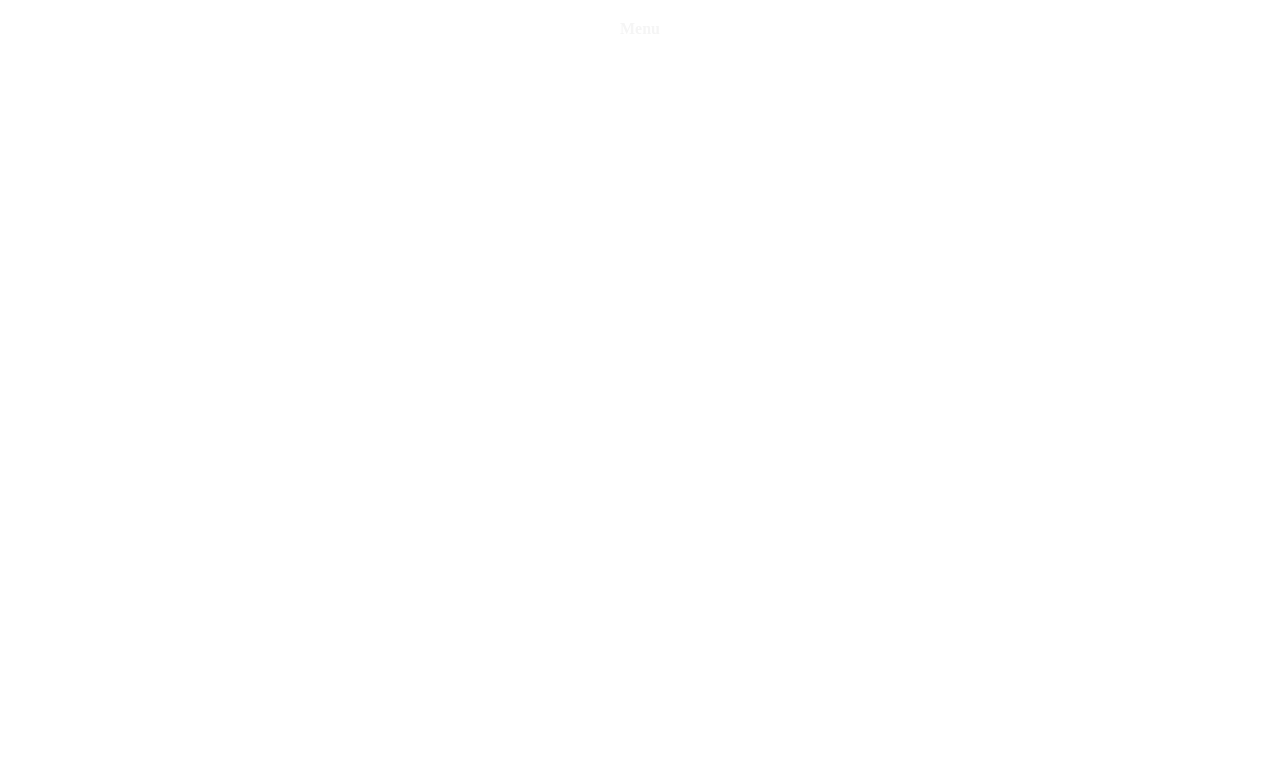
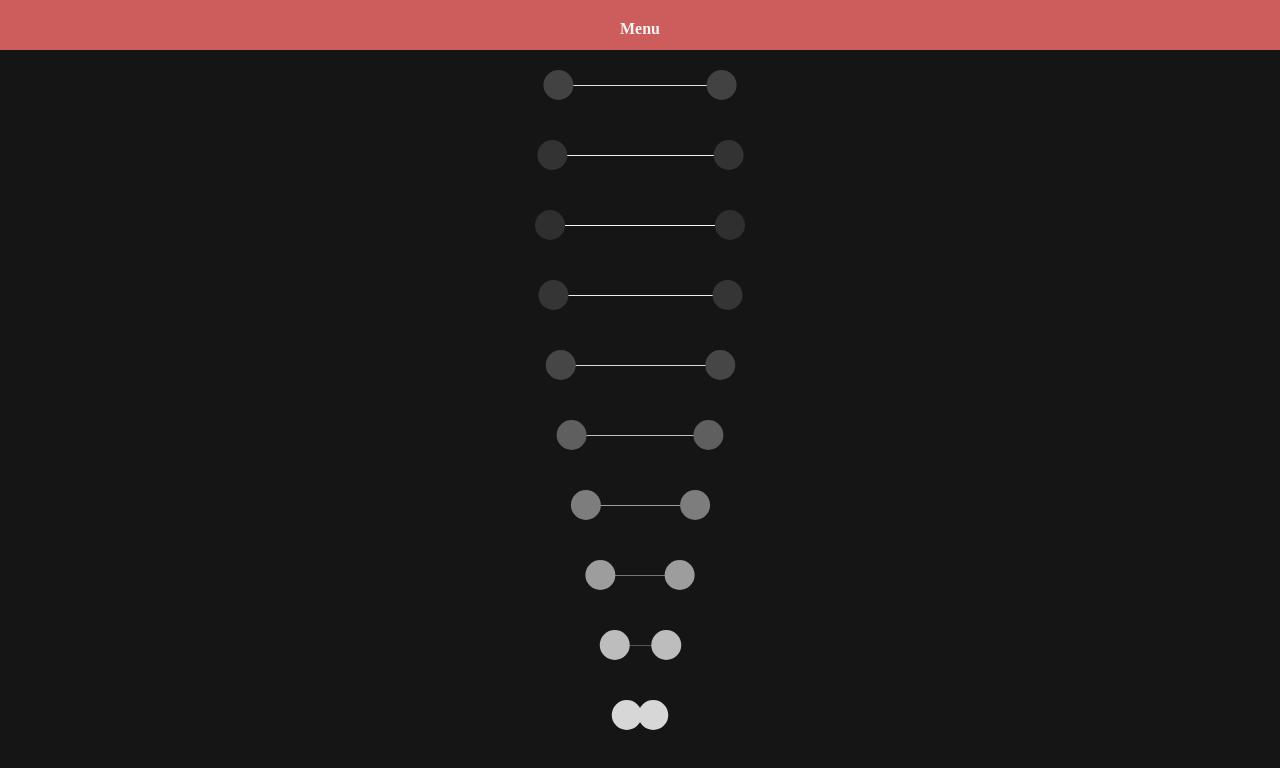
Before and after one commit to MrPeanutButterz/Visual-Playground, a React (Create React App) app: page /dna in a window 1280 px wide. Before the commit this address had no page. Shown: the top 768 px of the page. Built offline with nearby package versions, Linux system fonts and the light colour scheme.

Commit message:
added Dna animation

```diff
--- a/src/App.css
+++ b/src/App.css
@@ -18,6 +18,12 @@ nav {
     position: absolute;
     top: 0;
     width: 100%;
+    height: 50px;
+}
+
+nav:hover {
+    background-color: indianred;
+
 }
 
 .link {
--- a/src/App.js
+++ b/src/App.js
@@ -7,6 +7,7 @@ import SunsetHorizon from "./pages/no1/SunsetHorizon";
 import CirclesFalling from "./pages/no2/CirclesFalling";
 import CirclesPlanetary from "./pages/no3/CirclesPlanetary";
 import Squares from "./pages/no4/Squares";
+import Dna from "./pages/no5/Dna";
 
 export default function App() {
   return <>
@@ -23,6 +24,7 @@ export default function App() {
       <Route exact path="/circles-falling" element={<CirclesFalling/>}></Route>
       <Route exact path="/circles-planetary" element={<CirclesPlanetary/>}></Route>
       <Route exact path="/squares" element={<Squares/>}></Route>
+      <Route exact path="/dna" element={<Dna/>}></Route>
     </Routes>
   </>
 }
--- a/src/pages/Overview.js
+++ b/src/pages/Overview.js
@@ -28,6 +28,12 @@ export default function Overview() {
           <p>Squares</p>
         </div>
       </NavLink>
+      <NavLink to="/dna">
+        <div className="link">
+          <h2>5</h2>
+          <p>Dna</p>
+        </div>
+      </NavLink>
     </section>
   </>
 };
--- a/src/pages/no2/CirclesFalling.js
+++ b/src/pages/no2/CirclesFalling.js
@@ -10,6 +10,7 @@ export default function CirclesFalling() {
       height: 0,
       duration: 1.5,
       ease: "power2.in",
+      delay: .5,
       stagger: {
         amount: 2,
         each: 1,
--- a/src/pages/no4/Squares.js
+++ b/src/pages/no4/Squares.js
@@ -7,12 +7,16 @@ export default function Squares() {
   useGSAP(() => {
 
     gsap.to(".square", {
-      scale: 0.8,
-      backgroundColor: "whitesmoke",
-      repeat: 2,
-      duration: 2,
-      delay: 3,
+      scale: .85,
+      rotate: 45,
+      yoyo: false,
+      border: "1px solid whitesmoke",
+      ease: "none",
+      repeat: 0,
+      duration: .5,
+      delay: 2,
     })
+
   })
 
   return <>
--- /dev/null
+++ b/src/pages/no5/Dna.css
@@ -0,0 +1,23 @@
+.dna-wrapper {
+    display: flex;
+    flex-direction: column;
+    align-items: center;
+    gap: 40px;
+}
+
+.string-wrapper {
+    display: flex;
+    align-items: center;
+}
+
+.string-end {
+    width: 30px;
+    height: 30px;
+    border-radius: 50%;
+}
+
+.string {
+    width: 150px;
+    height: 1px;
+    background-color: whitesmoke;
+}
--- /dev/null
+++ b/src/pages/no5/Dna.js
@@ -0,0 +1,130 @@
+import "./Dna.css"
+import {gsap} from "gsap";
+import {useGSAP} from "@gsap/react";
+
+export default function Dna() {
+
+  useGSAP(() => {
+
+    gsap.fromTo(".l", {
+      x: 0,
+      backgroundColor: "#2f2f2f",
+    }, {
+      x: 15,
+      backgroundColor: "#F5F5F5FF",
+
+      ease: "sine.inOut",
+      duration: 1.9,
+      repeat: -1,
+      stagger: {
+        each: .2,
+        repeat: -1,
+        yoyo: true,
+      }
+    })
+
+    gsap.fromTo(".string", {
+      width: 150,
+      backgroundColor: "#F5F5F5FF",
+    }, {
+      width: 0,
+      backgroundColor: "#151515",
+
+      ease: "sine.inOut",
+      duration: 1.9,
+      repeat: -1,
+      stagger: {
+        each: .2,
+        repeat: -1,
+        yoyo: true,
+      }
+    })
+
+    gsap.fromTo(".r", {
+      x: -0,
+      backgroundColor: "#2f2f2f",
+    }, {
+      x: -15,
+      backgroundColor: "#F5F5F5FF",
+
+      ease: "sine.inOut",
+      duration: 1.9,
+      repeat: -1,
+      stagger: {
+        each: .2,
+        repeat: -1,
+        yoyo: true,
+      }
+    })
+  })
+
+  return <>
+    <section>
+      <div className="contentMC">
+        <div className="dna-wrapper">
+
+          <div className="string-wrapper">
+            <div className="string-end l"></div>
+            <div className="string"></div>
+            <div className="string-end r"></div>
+          </div>
+
+          <div className="string-wrapper">
+            <div className="string-end l"></div>
+            <div className="string"></div>
+            <div className="string-end r"></div>
+          </div>
+
+          <div className="string-wrapper">
+            <div className="string-end l"></div>
+            <div className="string"></div>
+            <div className="string-end r"></div>
+          </div>
+
+          <div className="string-wrapper">
+            <div className="string-end l"></div>
+            <div className="string"></div>
+            <div className="string-end r"></div>
+          </div>
+
+          <div className="string-wrapper">
+            <div className="string-end l"></div>
+            <div className="string"></div>
+            <div className="string-end r"></div>
+          </div>
+
+          <div className="string-wrapper">
+            <div className="string-end l"></div>
+            <div className="string"></div>
+            <div className="string-end r"></div>
+          </div>
+
+          <div className="string-wrapper">
+            <div className="string-end l"></div>
+            <div className="string"></div>
+            <div className="string-end r"></div>
+          </div>
+
+          <div className="string-wrapper">
+            <div className="string-end l"></div>
+            <div className="string"></div>
+            <div className="string-end r"></div>
+          </div>
+
+          <div className="string-wrapper">
+            <div className="string-end l"></div>
+            <div className="string"></div>
+            <div className="string-end r"></div>
+          </div>
+
+          <div className="string-wrapper">
+            <div className="string-end l"></div>
+            <div className="string"></div>
+            <div className="string-end r"></div>
+          </div>
+
+        </div>
+      </div>
+    </section>
+  </>
+};
```
